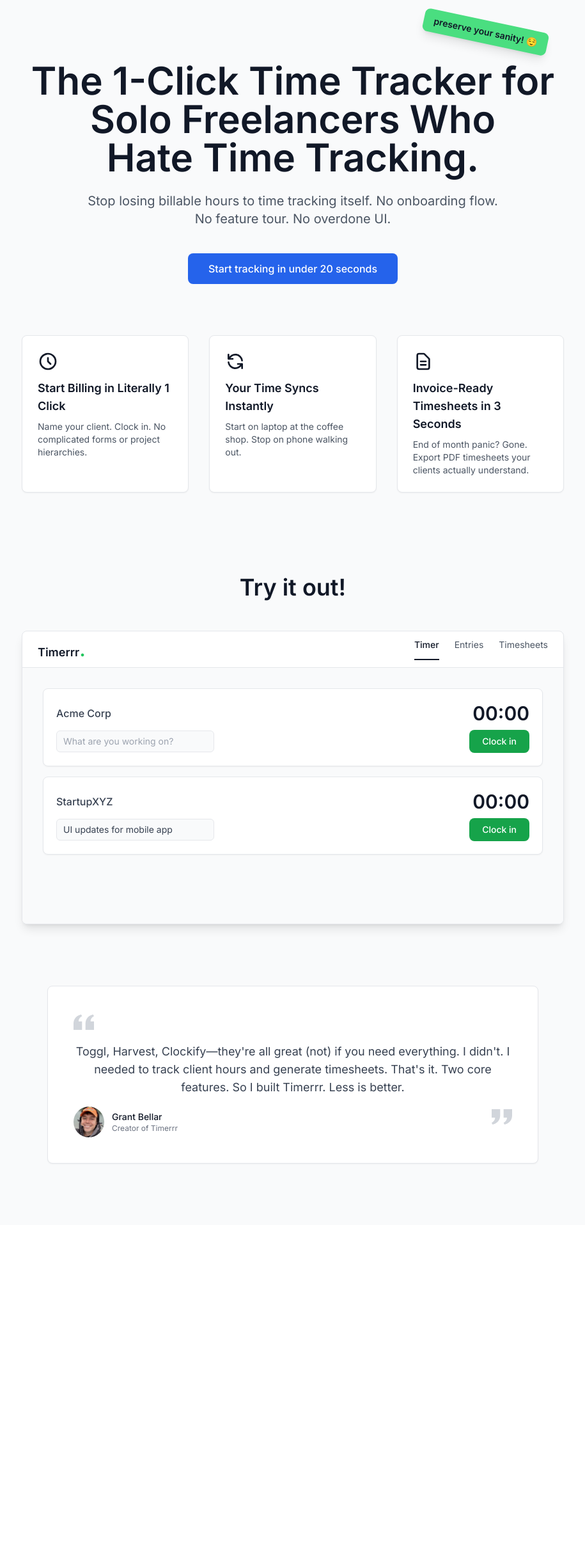
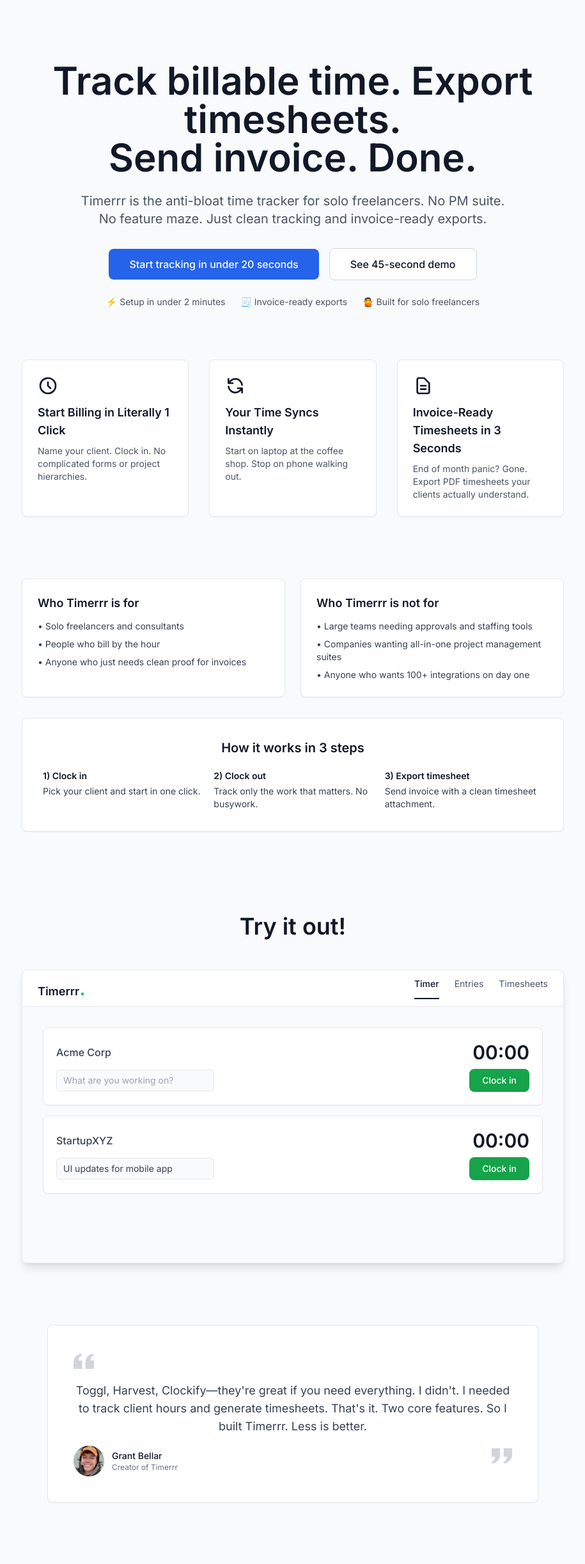
Before and after one commit to grbellar/timerrr2.0, a Flask app: page / in a window 1280 px wide. Shown: the part 57-2502 px from the top of the page at 64% size, without its empty margins (182-1097 px from the left). Before the commit the page ends 1877 px from the top, so only its background shows below. Run offline with Flask 3, Linux system fonts and the light colour scheme; some libraries are stand-ins or nearby versions.

Commit message:
Refine landing page messaging and structure for solo freelancer positioning

```diff
--- a/app/templates/index.html
+++ b/app/templates/index.html
@@ -91,28 +91,33 @@
     <!-- Hero Section -->
     <main class="min-h-screen">
         <div class="max-w-4xl mx-auto px-4 sm:px-6 py-16 sm:py-24 text-center relative">
-            <!-- Diagonal Banner -->
-            <div class="absolute top-8 right-0 sm:right-12 transform rotate-12 bg-green-400 text-gray-900 px-4 py-2 rounded-lg shadow-lg font-semibold text-sm whitespace-nowrap">
-                preserve your sanity! 😌
-            </div>
-
             <!-- Main Headline -->
             <h1 class="text-4xl sm:text-5xl lg:text-6xl font-semibold mb-6 text-gray-900">
-                <span class="sm:hidden">1-Click Time Tracking<br>for Solo Freelancers</span>
-                <span class="hidden sm:inline">The 1-Click Time Tracker for Solo Freelancers Who <br>Hate Time Tracking.</span>
+                <span class="sm:hidden">Track billable time.<br>Export timesheets.<br>Send invoice. Done.</span>
+                <span class="hidden sm:inline">Track billable time. Export timesheets.<br>Send invoice. Done.</span>
             </h1>
 
             <!-- Subheadline -->
-            <p class="text-lg sm:text-xl text-gray-600 mb-10 max-w-2xl mx-auto">
-                Stop losing billable hours to time tracking itself. No onboarding flow. No feature tour. No overdone UI.
+            <p class="text-lg sm:text-xl text-gray-600 mb-8 max-w-2xl mx-auto">
+                Timerrr is the anti-bloat time tracker for solo freelancers. No PM suite. No feature maze. Just clean tracking and invoice-ready exports.
             </p>
 
             <!-- CTA Buttons -->
-            <div class="flex flex-col sm:flex-row items-center justify-center gap-4 mb-16">
+            <div class="flex flex-col sm:flex-row items-center justify-center gap-4 mb-6">
                 <a href="{{ url_for('auth.register') }}"
                    class="w-full sm:w-auto px-8 py-3 bg-blue-600 hover:bg-blue-700 text-white rounded-lg font-medium transition-colors text-base">
                     Start tracking in under 20 seconds
                 </a>
+                <a href="#demo"
+                   class="w-full sm:w-auto px-8 py-3 bg-white border border-gray-300 hover:bg-gray-50 text-gray-900 rounded-lg font-medium transition-colors text-base">
+                    See 45-second demo
+                </a>
+            </div>
+
+            <div class="flex flex-col sm:flex-row items-center justify-center gap-3 sm:gap-6 text-sm text-gray-600 mb-16">
+                <div>⚡ Setup in under 2 minutes</div>
+                <div>🧾 Invoice-ready exports</div>
+                <div>🙅 Built for solo freelancers</div>
             </div>
 
             <!-- Features Grid -->
@@ -151,8 +156,48 @@
                 </div>
             </div>
 
+            <!-- For / Not For + 3-Step Workflow -->
+            <div class="mt-20 sm:mt-24 max-w-5xl mx-auto">
+                <div class="grid grid-cols-1 md:grid-cols-2 gap-6 mb-8">
+                    <div class="bg-white rounded-lg shadow-sm border border-gray-200 p-6 text-left">
+                        <h3 class="text-lg font-semibold mb-3 text-gray-900">Who Timerrr is for</h3>
+                        <ul class="space-y-2 text-sm text-gray-700">
+                            <li>• Solo freelancers and consultants</li>
+                            <li>• People who bill by the hour</li>
+                            <li>• Anyone who just needs clean proof for invoices</li>
+                        </ul>
+                    </div>
+                    <div class="bg-white rounded-lg shadow-sm border border-gray-200 p-6 text-left">
+                        <h3 class="text-lg font-semibold mb-3 text-gray-900">Who Timerrr is not for</h3>
+                        <ul class="space-y-2 text-sm text-gray-700">
+                            <li>• Large teams needing approvals and staffing tools</li>
+                            <li>• Companies wanting all-in-one project management suites</li>
+                            <li>• Anyone who wants 100+ integrations on day one</li>
+                        </ul>
+                    </div>
+                </div>
+
+                <div class="bg-white rounded-lg shadow-sm border border-gray-200 p-6 sm:p-8 text-left">
+                    <h3 class="text-xl font-semibold mb-5 text-gray-900 text-center">How it works in 3 steps</h3>
+                    <div class="grid grid-cols-1 md:grid-cols-3 gap-5 text-sm text-gray-700">
+                        <div>
+                            <div class="font-semibold text-gray-900 mb-1">1) Clock in</div>
+                            <p>Pick your client and start in one click.</p>
+                        </div>
+                        <div>
+                            <div class="font-semibold text-gray-900 mb-1">2) Clock out</div>
+                            <p>Track only the work that matters. No busywork.</p>
+                        </div>
+                        <div>
+                            <div class="font-semibold text-gray-900 mb-1">3) Export timesheet</div>
+                            <p>Send invoice with a clean timesheet attachment.</p>
+                        </div>
+                    </div>
+                </div>
+            </div>
+
             <!-- See it in Action Section -->
-            <div class="mt-20 sm:mt-32">
+            <div id="demo" class="mt-20 sm:mt-32">
                 <h2 class="text-3xl sm:text-4xl font-semibold mb-12 text-center text-gray-900">Try it out!</h2>
 
                 <!-- Demo Interface -->
@@ -300,7 +345,7 @@
                         <path d="M14.017 21v-7.391c0-5.704 3.731-9.57 8.983-10.609l.995 2.151c-2.432.917-3.995 3.638-3.995 5.849h4v10h-9.983zm-14.017 0v-7.391c0-5.704 3.748-9.57 9-10.609l.996 2.151c-2.433.917-3.996 3.638-3.996 5.849h3.983v10h-9.983z"></path>
                     </svg>
                     <blockquote class="text-base sm:text-lg text-gray-700 leading-relaxed mb-4">
-                        Toggl, Harvest, Clockify—they're all great (not) if you need everything. I didn't. I needed to track client hours and generate timesheets. That's it. Two core features. So I built Timerrr. Less is better.
+                        Toggl, Harvest, Clockify—they're great if you need everything. I didn't. I needed to track client hours and generate timesheets. That's it. Two core features. So I built Timerrr. Less is better.
                     </blockquote>
                     <div class="flex items-center gap-3">
                         <img src="{{ url_for('static', filename='grant-profile.jpg') }}" alt="Grant Bellar" class="w-12 h-12 rounded-full object-cover">
```
